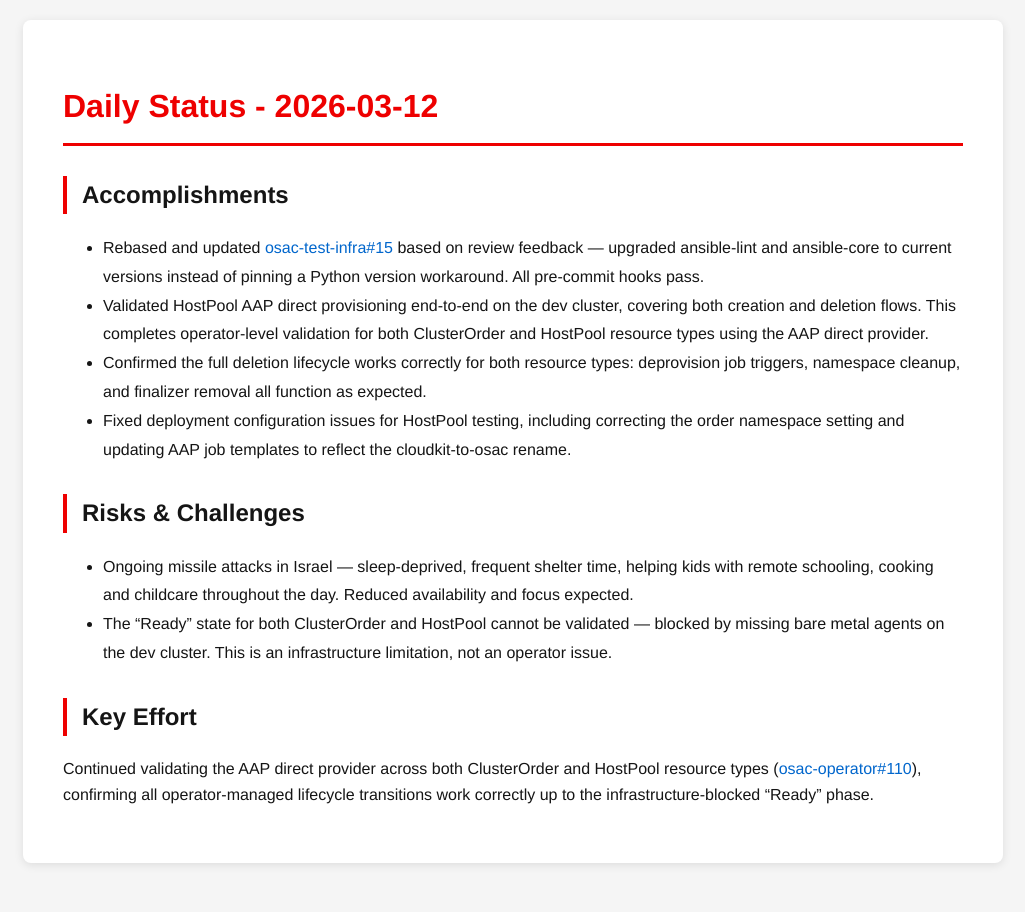
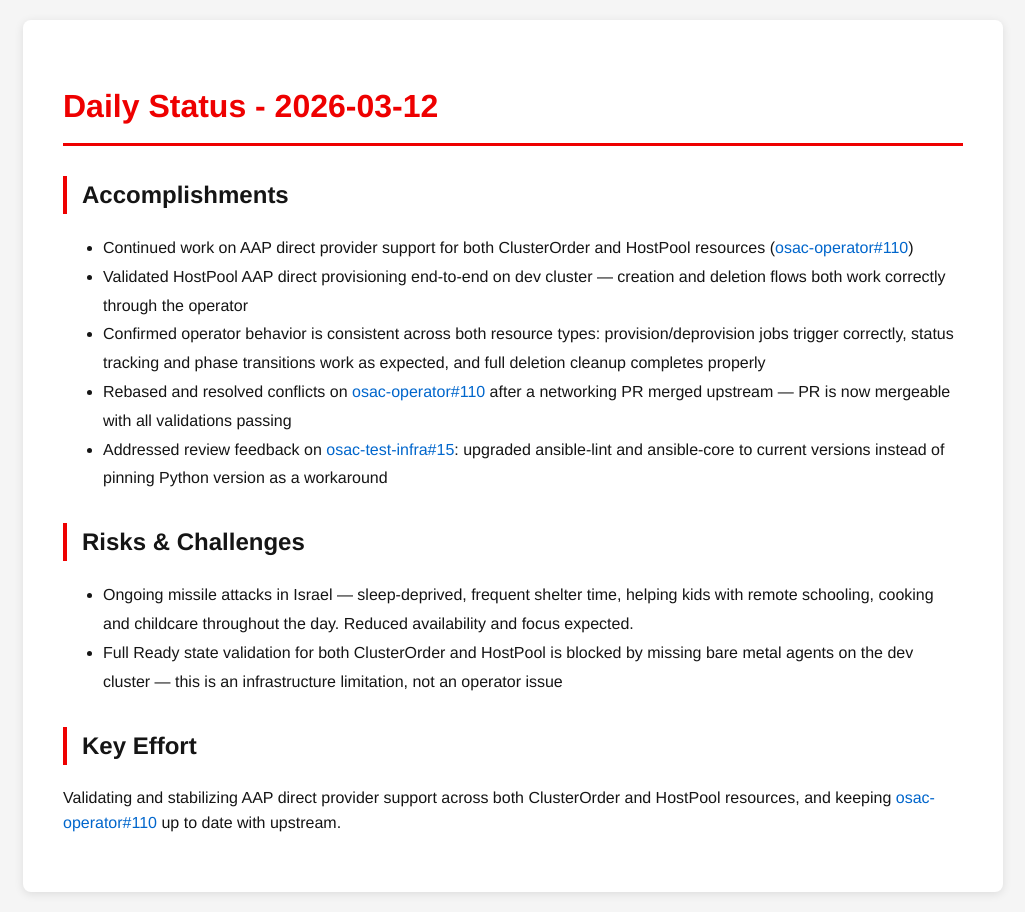
Before and after one commit to tzvatot/daily-status, a Jekyll site: the page built from 2026-03-12.md, in a window 1280 px wide. Shown: the whole page, without its empty margins (127-1152 px from the left). Built offline with Jekyll 4.4.1, drawn with Linux system fonts in a browser that asks for light colours.

Commit message:
Daily status update - 2026-03-12

```diff
--- a/2026-03-12.md
+++ b/2026-03-12.md
@@ -7,14 +7,15 @@ date: 2026-03-12
 # Daily Status - 2026-03-12
 
 ## Accomplishments
-- Rebased and updated [osac-test-infra#15](https://github.com/osac-project/osac-test-infra/pull/15) based on review feedback — upgraded ansible-lint and ansible-core to current versions instead of pinning a Python version workaround. All pre-commit hooks pass.
-- Validated HostPool AAP direct provisioning end-to-end on the dev cluster, covering both creation and deletion flows. This completes operator-level validation for both ClusterOrder and HostPool resource types using the AAP direct provider.
-- Confirmed the full deletion lifecycle works correctly for both resource types: deprovision job triggers, namespace cleanup, and finalizer removal all function as expected.
-- Fixed deployment configuration issues for HostPool testing, including correcting the order namespace setting and updating AAP job templates to reflect the cloudkit-to-osac rename.
+- Continued work on AAP direct provider support for both ClusterOrder and HostPool resources ([osac-operator#110](https://github.com/osac-project/osac-operator/pull/110))
+- Validated HostPool AAP direct provisioning end-to-end on dev cluster — creation and deletion flows both work correctly through the operator
+- Confirmed operator behavior is consistent across both resource types: provision/deprovision jobs trigger correctly, status tracking and phase transitions work as expected, and full deletion cleanup completes properly
+- Rebased and resolved conflicts on [osac-operator#110](https://github.com/osac-project/osac-operator/pull/110) after a networking PR merged upstream — PR is now mergeable with all validations passing
+- Addressed review feedback on [osac-test-infra#15](https://github.com/osac-project/osac-test-infra/pull/15): upgraded ansible-lint and ansible-core to current versions instead of pinning Python version as a workaround
 
 ## Risks & Challenges
 - Ongoing missile attacks in Israel — sleep-deprived, frequent shelter time, helping kids with remote schooling, cooking and childcare throughout the day. Reduced availability and focus expected.
-- The "Ready" state for both ClusterOrder and HostPool cannot be validated — blocked by missing bare metal agents on the dev cluster. This is an infrastructure limitation, not an operator issue.
+- Full Ready state validation for both ClusterOrder and HostPool is blocked by missing bare metal agents on the dev cluster — this is an infrastructure limitation, not an operator issue
 
 ## Key Effort
-Continued validating the AAP direct provider across both ClusterOrder and HostPool resource types ([osac-operator#110](https://github.com/osac-project/osac-operator/pull/110)), confirming all operator-managed lifecycle transitions work correctly up to the infrastructure-blocked "Ready" phase.
+Validating and stabilizing AAP direct provider support across both ClusterOrder and HostPool resources, and keeping [osac-operator#110](https://github.com/osac-project/osac-operator/pull/110) up to date with upstream.
```
